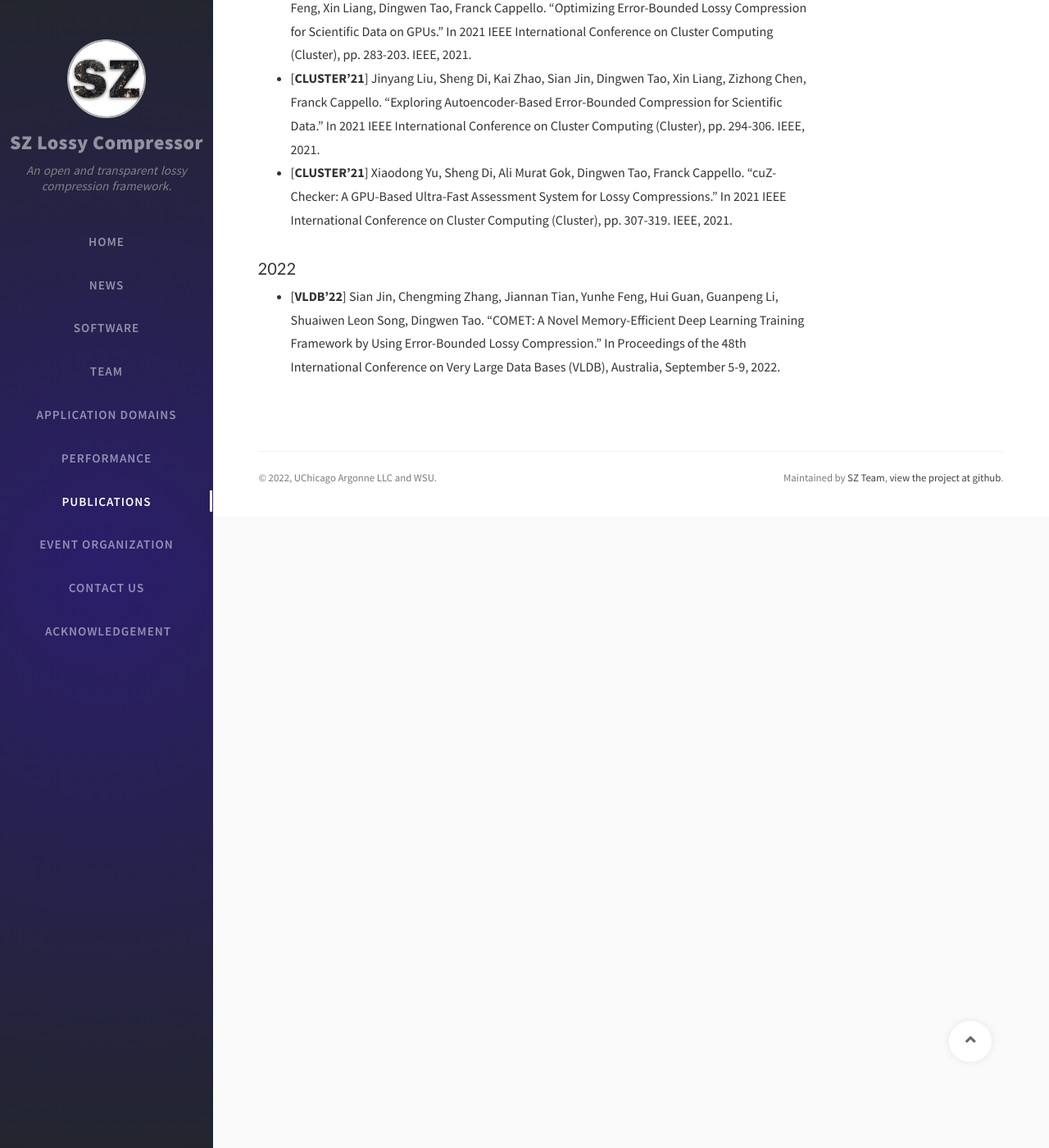
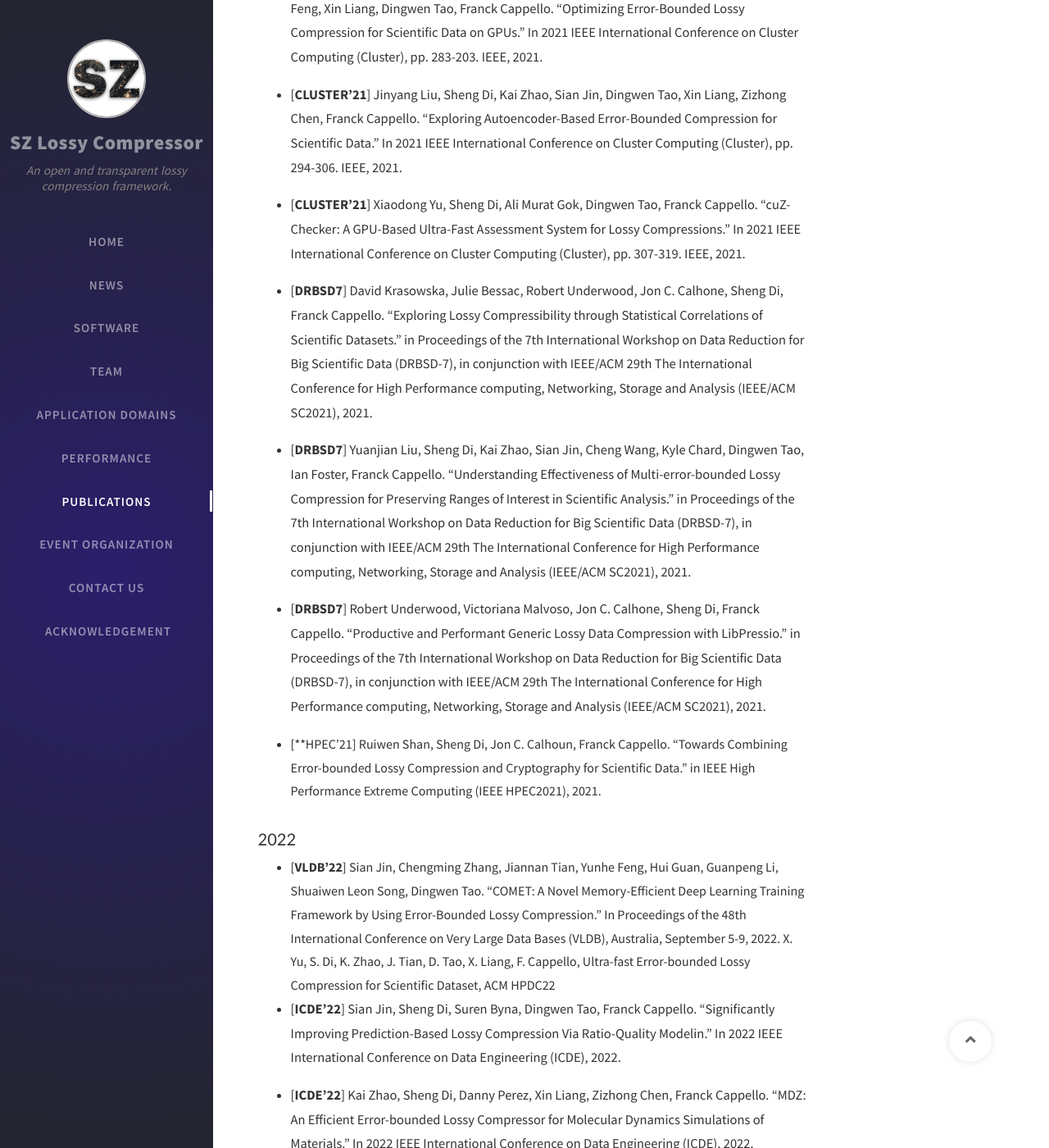
Before and after one commit to szcompressor/szcompressor.github.io, a Jekyll site: the page built from tabs/publication.md, in a window 1280 px wide and 1400 px high, scrolled down 5709 px. Shown: the whole window at 82% size. Built offline with Jekyll 4.4.1, drawn with Linux system fonts in a browser that asks for light colours; nearby versions of some CDN libraries; comment, search, counter and statistics services are not loaded; some of the changed text lies outside the part shown.

Commit message:
update publications

```diff
--- a/tabs/publication.md
+++ b/tabs/publication.md
@@ -44,7 +44,7 @@ title: Publications
 - [**IPDPS'20**] Robert Underwood, Sheng Di, Jon Calhoun, and Franck Cappello. "FRaZ: A Generic High-Fidelity Fixed-Ratio Lossy Compression Framework for Scientific Floating-point Data." In 2020 IEEE International Parallel and Distributed Processing Symposium (IPDPS), pp. 567-577. IEEE, 2020.
 - [**IPDPS'20**] Sian Jin, Pascal Grosset, Christopher M Biwer, Jesus Pulido, Jiannan Tian, Dingwen Tao, and James Ahrens. "Understanding GPU-Based Lossy Compression for Extreme-Scale Cosmological Simulations." In 2020 IEEE International Parallel and Distributed Processing Symposium (IPDPS), pp. 105-115. IEEE, 2020.
 - [**PACT'20**] Jiannan Tian, Sheng Di, Kai Zhao, Cody Rivera, Megan Hickman, Robert Underwood, Sian Jin, Xin Liang, Jon Calhoun, Dingwen Tao, and Franck Cappello. "cuSZ: An Efficient GPU Based Error-Bounded Lossy Compression Framework for Scientific Data." In Proceedings of the 29th International Conference on Parallel Architectures and Compilation Techniques (PACT), 2020. [https://github.com/szcompressor/cuSZ](https://github.com/szcompressor/cuSZ)
-- [**SMC'20**] Franck Cappello, Sheng Di, Ali M. Gok, "Fulfilling the Promises of Lossy Compression forScientific Applications", Smoky Mountain Computational Science and Engineering Conference (SMC), 2020.
+- [**SMC'20**] Franck Cappello, Sheng Di, Ali M. Gok. "Fulfilling the Promises of Lossy Compression forScientific Applications." Smoky Mountain Computational Science and Engineering Conference (SMC), 2020.
 - [**ICPP'20**] Zhenbo Hu, Xiangyu Zou, Wen Xia, Sian Jin, Dingwen Tao, Yang Liu, Weizhe Zhang, and Zheng Zhang. "Delta-DNN: Efficiently Compressing Deep Neural Networks via Exploiting Floats Similarity." In 49th International Conference on Parallel Processing (ICPP), Article 40, 1–12. ACM, 2020.
 - [**CLUSTER'20**] Sihuan Li, Sheng Di, Kai Zhao, Xin Liang, Zizhong Chen, and Franck Cappello. "Towards End-to-end SDC Detection for HPC Applications Equipped with Lossy Compression." In 2020 IEEE International Conference on Cluster Computing (CLUSTER). IEEE, 2019.
 - [**TPDS**] Xiangyu Zou, Tao Lu, Wen Xia, Xuan Wang, Weizhe Zhang, Haijun Zhang, Sheng Di, Dingwen Tao, and Franck Cappello. "Performance Optimization for Relative-Error-Bounded Lossy Compression on Scientific Data." IEEE Transactions on Parallel and Distributed Systems 31, no. 7 (2020): 1665-1680.
@@ -61,8 +61,30 @@ Performance on Modern GPU Architectures." In 2021 IEEE International Parallel an
 - [**HPDC'21**] Dakota Fulp, Alexandra Poulos, Robert Underwood, and Jon C. Calhoun. "ARC: An Automated Approach to Resiliency for Lossy Compressed Data via Error Correcting Codes." In Proceedings of the 30th International Symposium on High-Performance Parallel and Distributed Computing (HPDC), pp. 57–68. 2021.
 - [**SC'21**] Sihuan Li, Sheng Di, Kai Zhao, Xin Liang, Zizhong Chen, and Franck Cappello. "Resilient Error-bounded Lossy compressor for Data Transfer." In Proceedings of the 33rd ACM/IEEE International Conference for High Performance Computing, Networking, Storage and Analysis (SC), St. Louis, Missouri, USA, pp. 1-14, Nov 14 - 19, 2021.
 - [**CLUSTER'21**] Jiannan Tian, Sheng Di, Xiaodong Yu, Cody Rivera, Kai Zhao, Sian Jin, Yunhe Feng, Xin Liang, Dingwen Tao, Franck Cappello. "Optimizing Error-Bounded Lossy Compression for Scientific Data on GPUs." In 2021 IEEE International Conference on Cluster Computing (Cluster), pp. 283-203. IEEE, 2021.
+
 - [**CLUSTER'21**] Jinyang Liu, Sheng Di, Kai Zhao, Sian Jin, Dingwen Tao, Xin Liang, Zizhong Chen, Franck Cappello. "Exploring Autoencoder-Based Error-Bounded Compression for Scientific Data." In 2021 IEEE International Conference on Cluster Computing (Cluster), pp. 294-306. IEEE, 2021.
+
 - [**CLUSTER'21**] Xiaodong Yu, Sheng Di, Ali Murat Gok, Dingwen Tao, Franck Cappello. "cuZ-Checker: A GPU-Based Ultra-Fast Assessment System for Lossy Compressions." In 2021 IEEE International Conference on Cluster Computing (Cluster), pp. 307-319. IEEE, 2021.
 
+- [**DRBSD7**] David Krasowska, Julie Bessac, Robert Underwood, Jon C. Calhone, Sheng Di, Franck Cappello. "Exploring Lossy Compressibility through Statistical Correlations of Scientific Datasets."  in Proceedings of the 7th International Workshop on Data Reduction for Big Scientific Data (DRBSD-7), in conjunction with IEEE/ACM 29th The International Conference for High Performance computing, Networking, Storage and Analysis (IEEE/ACM SC2021), 2021.
+
+- [**DRBSD7**] Yuanjian Liu, Sheng Di, Kai Zhao, Sian Jin, Cheng Wang, Kyle Chard, Dingwen Tao, Ian Foster, Franck Cappello. "Understanding Effectiveness of Multi-error-bounded Lossy Compression for Preserving Ranges of Interest in Scientific Analysis." in Proceedings of the 7th International Workshop on Data Reduction for Big Scientific Data (DRBSD-7), in conjunction with IEEE/ACM 29th The International Conference for High Performance computing, Networking, Storage and Analysis (IEEE/ACM SC2021), 2021.
+
+- [**DRBSD7**] Robert Underwood, Victoriana Malvoso, Jon C. Calhone, Sheng Di, Franck Cappello. "Productive and Performant Generic Lossy Data Compression with LibPressio." in Proceedings of the 7th International Workshop on Data Reduction for Big Scientific Data (DRBSD-7), in conjunction with IEEE/ACM 29th The International Conference for High Performance computing, Networking, Storage and Analysis (IEEE/ACM SC2021), 2021.
+
+- [**HPEC'21] Ruiwen Shan, Sheng Di, Jon C. Calhoun, Franck Cappello. "Towards Combining Error-bounded Lossy Compression and Cryptography for Scientific Data." in IEEE High Performance Extreme Computing (IEEE HPEC2021), 2021.
+
 ### 2022
-- [**VLDB'22**] Sian Jin, Chengming Zhang, Jiannan Tian, Yunhe Feng, Hui Guan, Guanpeng Li, Shuaiwen Leon Song, Dingwen Tao. “COMET: A Novel Memory-Efficient Deep Learning Training Framework by Using Error-Bounded Lossy Compression.” In Proceedings of the 48th International Conference on Very Large Data Bases (VLDB), Australia, September 5-9, 2022.
+- [**VLDB'22**] Sian Jin, Chengming Zhang, Jiannan Tian, Yunhe Feng, Hui Guan, Guanpeng Li, Shuaiwen Leon Song, Dingwen Tao. "COMET: A Novel Memory-Efficient Deep Learning Training Framework by Using Error-Bounded Lossy Compression." In Proceedings of the 48th International Conference on Very Large Data Bases (VLDB), Australia, September 5-9, 2022.
+X. Yu, S. Di, K. Zhao, J. Tian, D. Tao, X. Liang, F. Cappello, Ultra-fast Error-bounded Lossy Compression for Scientific Dataset, ACM HPDC22
+- [**ICDE'22**] Sian Jin, Sheng Di, Suren Byna, Dingwen Tao, Franck Cappello. "Significantly Improving Prediction-Based Lossy Compression Via Ratio-Quality Modelin." In 2022 IEEE International Conference on Data Engineering (ICDE), 2022.
+
+- [**ICDE'22**] Kai Zhao, Sheng Di, Danny Perez, Xin Liang, Zizhong Chen, Franck Cappello. "MDZ: An Efficient Error-bounded Lossy Compressor for Molecular Dynamics Simulations of Materials." In 2022 IEEE International Conference on Data Engineering (ICDE), 2022.
+
+- [**HiPC'22**] Yuanjian Liu, Sheng Di, Kai Zhao, Sian Jin, Cheng Wang, Kyle Chard, Ian Foster, Dingwen Tao, Frank Cappello. "Optimizing Multi-Range based Error-Bounded Lossy Compression for Scientific Datasets." In 2021 IEEE 28th International Conference on High Performance Computing, Data, and Analytics (HiPC), 2021.
+
+- [**TPDS'22**] Robert Underwood, Jon C. Calhoun, Sheng Di, Amy Apon, Franck Cappello. "OptZConfig: Efficient Parallel Optimization of Lossy Compression Configuration." in IEEE Transactions on Distributed and Computer Systems (TPDS), 2022.
+
+- [**IPDPS'22**] Cody Rivera, Sheng Di, Xiaoding Yu, Jiannan Tian, Dingwen Tao, and Franck Cappello. "Optimizing Huffman Decoding for Error-Bounded Lossy Compression on GPUs." in Proceedings of the 36th IEEE International Parallel and Distributed Processing Symposium (IPDPS2022), Lyon, France, May 30-June 3, 2022.
+
+- [**HPDC'22**] Xiaodong Yu, Sheng Di, Kai Zhao, Jiannan Tian, Dingwen Tao, Xin Liang, Franck Cappello. "Ultra-fast Error-bounded Lossy Compression for Scientific Dataset." 31st International Symposium on High-Performance Parallel and Distributed Computing (ACM HPDC22), 2022.
```
